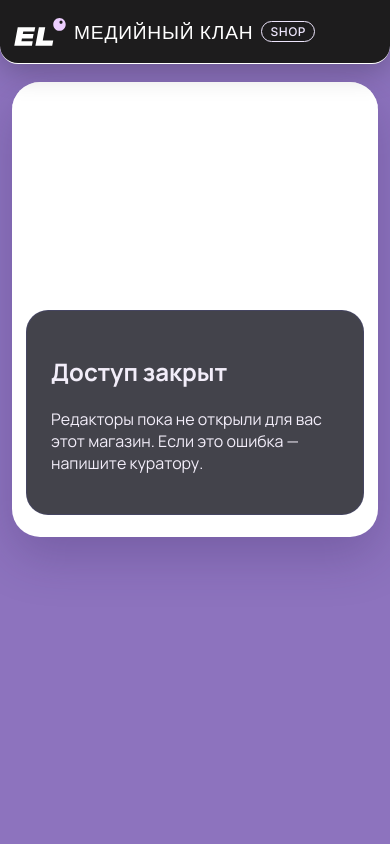
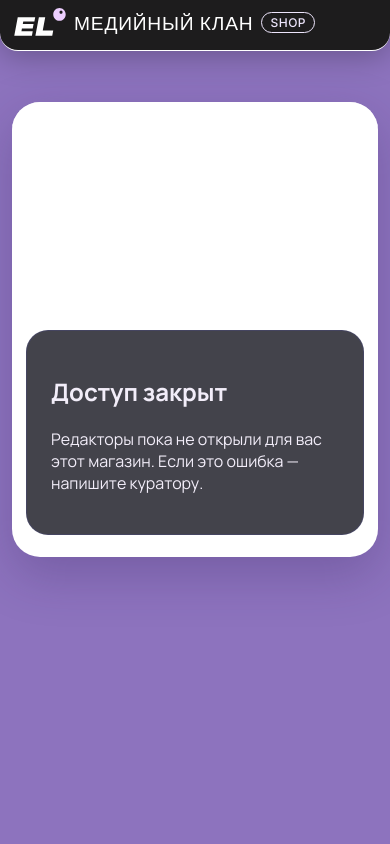
Before and after one commit to MaksimShmakov/mediaklan_shop, a FastAPI app: template app/templates/shop.html in a window 390 px wide. Run offline with FastAPI, Linux system fonts and the light colour scheme; the template is opened without the code that fills it: most values are stand-ins (such as "Sample title", 1, 10 or a date in 2020).

Commit message:
адаптация мобилки и пк

```diff
--- a/app/static/css/styles.css
+++ b/app/static/css/styles.css
@@ -2038,28 +2038,44 @@ textarea {
   .auth-topbar {
     position: relative;
     width: 100%;
-    height: 72px;
-    padding: 0 24px;
+    height: auto;
+    min-height: 0;
+    padding: 8px 24px 10px;
     border-radius: 0 0 24px 24px;
+    display: grid;
+    grid-template-columns: minmax(0, 1fr);
+    grid-template-areas:
+      "brand"
+      "points";
+    row-gap: 4px;
+    align-content: center;
+  }
+
+  .auth-brand {
+    grid-area: brand;
   }
 
   .auth-topbar__points {
+    grid-area: points;
+    position: static;
     left: auto;
-    right: 24px;
-    top: 50%;
-    transform: translateY(-50%);
-    max-width: 55%;
-    text-align: right;
+    right: auto;
+    top: auto;
+    transform: none;
+    width: 100%;
+    max-width: 100%;
+    text-align: left;
     font-size: 0.88rem;
     letter-spacing: 0.4px;
     text-transform: none;
+    white-space: nowrap;
     overflow: hidden;
     text-overflow: ellipsis;
   }
 
   .shop-view {
     --auth-scale: 1;
-    --auth-topbar-height: 72px;
+    --auth-topbar-height: 88px;
   }
 
   .shop-view .container {
@@ -2229,7 +2245,7 @@ textarea {
   }
 
   .shop-view {
-    --auth-topbar-height: 64px;
+    --auth-topbar-height: 84px;
   }
 
   .shop-view .container {
@@ -2237,8 +2253,9 @@ textarea {
   }
 
   .shop-view .shop-topbar-stage .auth-topbar {
-    height: 64px;
-    padding: 0 14px;
+    height: auto;
+    min-height: 0;
+    padding: 8px 14px 10px;
     border-radius: 0 0 18px 18px;
   }
 
@@ -2319,9 +2336,15 @@ textarea {
   }
 
   .auth-topbar__points {
-    right: 14px;
-    font-size: 0.75rem;
-    max-width: 52%;
+    position: static;
+    left: auto;
+    right: auto;
+    top: auto;
+    transform: none;
+    width: 100%;
+    max-width: 100%;
+    text-align: left;
+    font-size: 0.82rem;
   }
 
   .auth-panel__header h1 {
--- a/app/templates/base.html
+++ b/app/templates/base.html
@@ -13,7 +13,7 @@
       href="https://fonts.googleapis.com/css2?family=Inter:wght@400;500;600&family=Manrope:wght@300;400;500;600;700&family=Oswald:wght@400;500;600;700&display=swap"
       rel="stylesheet"
     />
-    <link rel="stylesheet" href="/static/css/styles.css?v=20260302-mobile-fix-8" />
+    <link rel="stylesheet" href="/static/css/styles.css?v=20260302-mobile-fix-9" />
   </head>
   {% set body_class %}{% block body_class %}{% endblock %}{% endset %}
   <body class="{{ body_class | trim }}">
```
